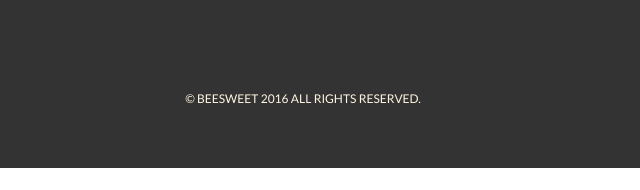
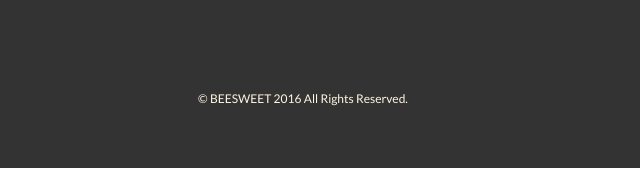
Before and after one commit to estherhlee22/beesweet, a plain HTML site: page index1.html in a window 1280 px wide. Shown: the part 2973-3163 px from the top of the page, 337-977 px from the left. Drawn offline with Linux system fonts and the light colour scheme.

Commit message:
beesweet2

```diff
--- a/index1.html
+++ b/index1.html
@@ -154,7 +154,7 @@
         <a href="#"><img src="images/twitter.png" /></a>
       </div>
     </div>
-    <p>&copy; BEESWEET 2016 ALL RIGHTS RESERVED.</p>
+    <p>&copy; BEESWEET 2016 All Rights Reserved.</p>
   </footer>
 
 </body>
```
